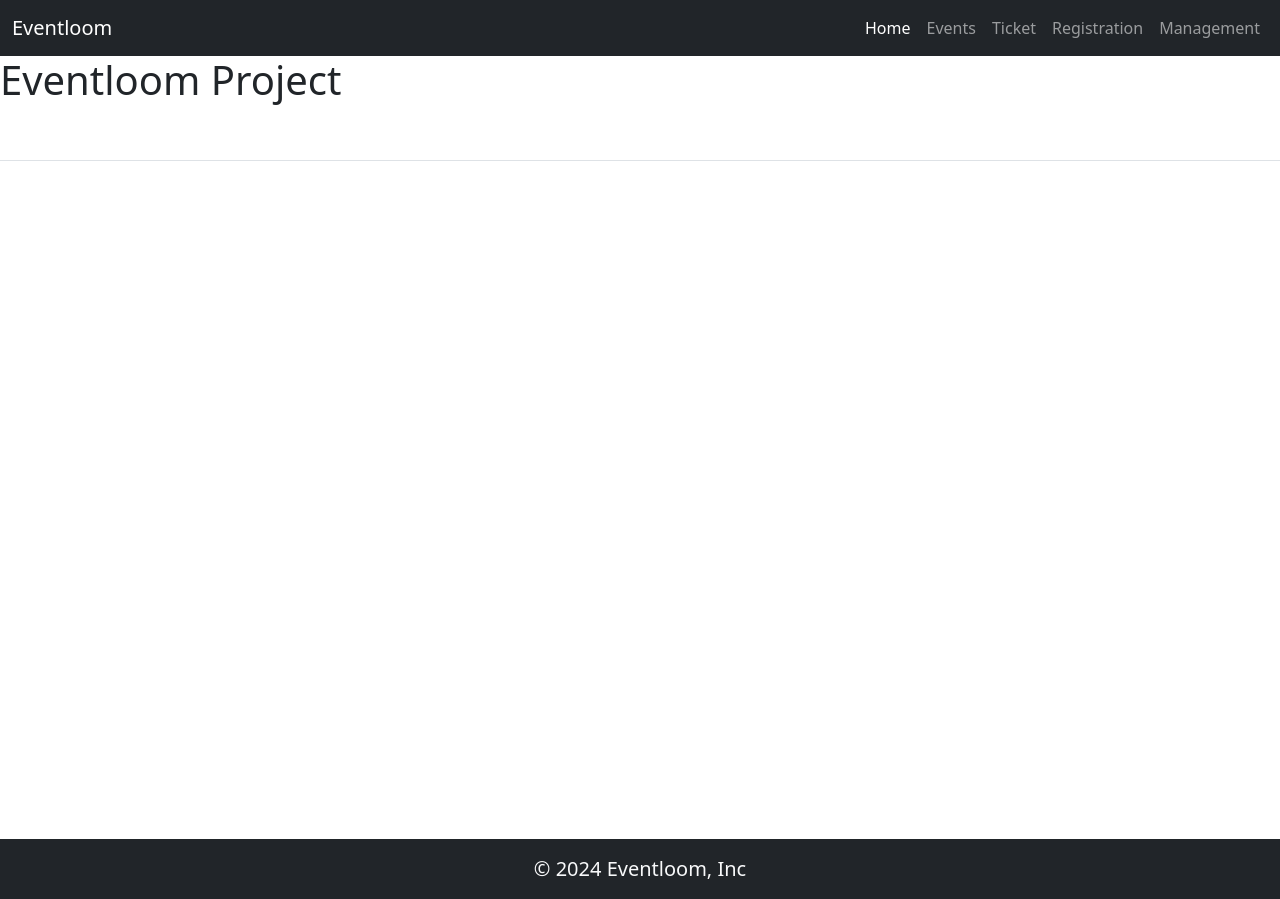
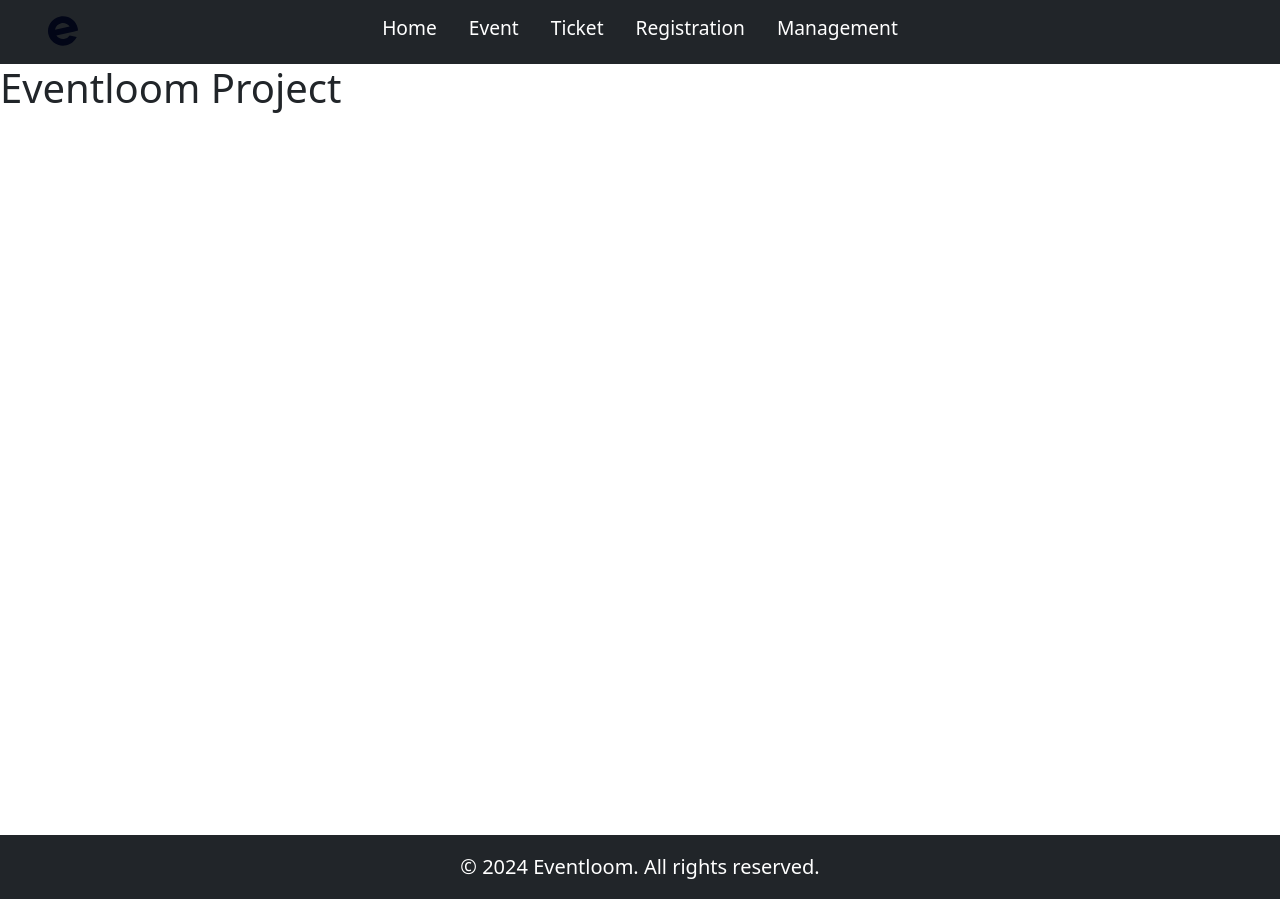
Before and after one commit to MLSA-UET-Lahore-NC/EventLoom-Frontend, a Next.js app: page / in a window 1280 px wide. Built offline with nearby package versions, Linux system fonts and the light colour scheme.

Commit message:
Add just basic layout

```diff
--- a/Components/Footer.js
+++ b/Components/Footer.js
@@ -4,14 +4,11 @@ const Footer = () => {
   return (
 
     <div>
-  <footer className="py-3 my-4">
-    <ul className="nav justify-content-center border-bottom pb-3 mb-3">
-    </ul>
-    <p className="text-center text-light bg-dark"
-    style={{height: "60px", display: "flex", justifyContent: 'center', alignItems: "center", fontSize: "20px", position: "relative", top:'41.4rem'}}>© 2024 Eventloom, Inc</p>
-  </footer>
-
-
+      <footer className="bg-gray-800 text-white py-8" style={{backgroundColor:"#212529", marginTop:"45.2rem"}}>
+        <div className="text-white text-center mt-4 text-sm" style={{ fontSize: "20px", display:"flex", justifyContent: "center", alignItems: "center", height: "4rem"}}>
+          © 2024 Eventloom. All rights reserved.
+        </div>
+      </footer>
     </div>
   )
 }
--- a/Components/Header.js
+++ b/Components/Header.js
@@ -1,37 +1,28 @@
 import React from 'react'
 import Link from 'next/link'
+import { SiEventbrite } from "react-icons/si";
+
 
 const Header = () => {
   return (
     <div>
-   <nav className="navbar navbar-expand-lg navbar-dark bg-dark">
-  <div className="container-fluid">
-    <a className="navbar-brand" href="/">Eventloom</a>
-    <button className="navbar-toggler" type="button" data-bs-toggle="collapse" data-bs-target="#navbarSupportedContent" aria-controls="navbarSupportedContent" aria-expanded="false" aria-label="Toggle navigation">
-      <span className="navbar-toggler-icon" />
-    </button>
-    <div className="collapse navbar-collapse" id="navbarSupportedContent">
-      <ul className="navbar-nav ms-auto mb-2 mb-lg-0">
-        <li className="nav-item">
-          <a className="nav-link active" aria-current="page" href="/">Home</a>
-        </li>
-        <li className="nav-item">
-          <Link className="nav-link" href="/event">Events</Link>
-        </li>
-        <li className="nav-item">
-          <Link className="nav-link" href="/ticket">Ticket</Link>
-        </li>
-        <li className="nav-item">
-          <Link className="nav-link" href="/registration">Registration</Link>
-        </li>
-        <li className="nav-item">
-          <Link className="nav-link" href="/management">Management</Link>
-        </li>
+      <div className="flex flex-1 items-center justify-center sm:items-stretch sm:justify-start" style={{ height: "4rem", backgroundColor: "#212529" }} >
+        <div className="hidden sm:ml-6 sm:block">
+          <a href='/'>
+            <SiEventbrite className="mr-5" color='#020617' style={{fontSize: "30px", position: "relative", top: "1rem", left: "3rem", cursor: "pointer"}} />
+          </a>
 
-      </ul>
-    </div>
-  </div>
-</nav>
+
+
+          <div className="flex space-x-4 text-center justify-center items-center p-3" style={{marginTop: "-2rem"}}>
+            <a href="/" className="rounded-md bg-gray-900 px-3 py-2 text-sm font-medium text-white" aria-current="page" style={{ textDecoration: "none", color: "white", fontSize: "larger" }}>Home</a>
+            <a href="/event" className="rounded-md px-3 py-2 text-sm font-medium text-gray-300  hover:text-white" style={{ textDecoration: "none", color: "white", fontSize: "larger" }}>Event</a>
+            <a href="/ticket" className="rounded-md px-3 py-2 text-sm font-medium text-gray-300  hover:text-white" style={{ textDecoration: "none", color: "white", fontSize: "larger" }}>Ticket</a>
+            <a href="/registration" className="rounded-md px-3 py-2 text-sm font-medium text-gray-300  hover:text-white " style={{ textDecoration: "none", color: "white", fontSize: "larger" }}>Registration</a>
+            <a href="/management" className="rounded-md px-3 py-2 text-sm font-medium text-gray-300  hover:text-white" style={{ textDecoration: "none", color: "white", fontSize: "larger" }}>Management</a>
+          </div>
+        </div>
+      </div>
 
     </div>
   )
--- a/Components/Layout.js
+++ b/Components/Layout.js
@@ -1,7 +1,6 @@
 import React from 'react'
 import Header from './Header'
 import Footer from './Footer'
-// import Head from 'next/head'
 
 const Layout = ({ children }) => {
     return (
@@ -17,5 +16,4 @@ const Layout = ({ children }) => {
         </div>
     )
 }
-
 export default Layout
--- /dev/null
+++ b/postcss.config.js
@@ -0,0 +1,6 @@
+module.exports = {
+  plugins: {
+    tailwindcss: {},
+    autoprefixer: {},
+  },
+}
--- a/src/app/globals.css
+++ b/src/app/globals.css
@@ -2,7 +2,7 @@
 @tailwind components;
 @tailwind utilities;
 
-:root {
+/* :root {
   --background: #ffffff;
   --foreground: #171717;
 }
@@ -24,4 +24,4 @@ body {
   .text-balance {
     text-wrap: balance;
   }
-}
+} */
```
Also changed, not shown: package.json (+5 -3 lines), 1 other file (tests, documents, lock files or other folders).
